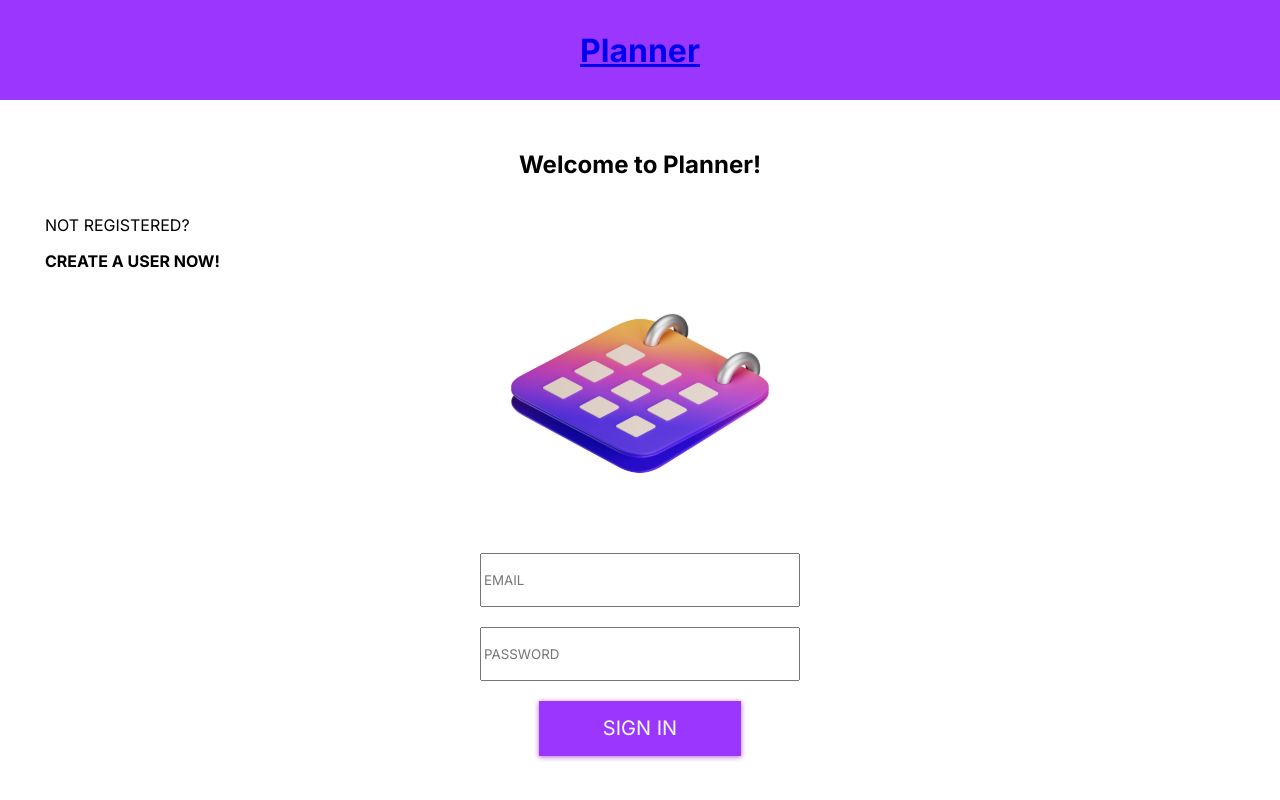
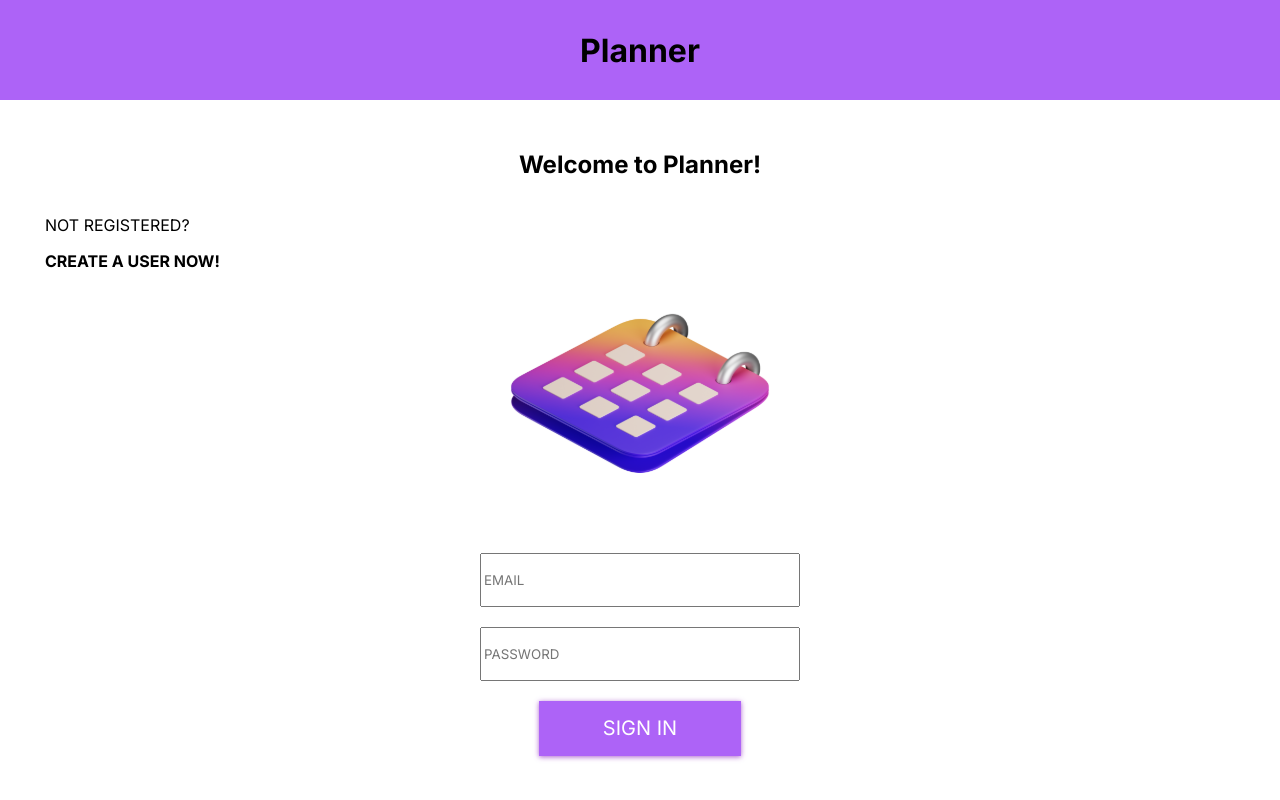
Before and after one commit to amavu/planner, a React (Create React App) app: page /#/ in a window 1280 px wide. Built offline with nearby package versions, Linux system fonts and the light colour scheme; no server answers.

Commit message:
styled to do lists view and header

```diff
--- a/src/App.scss
+++ b/src/App.scss
@@ -4,6 +4,7 @@
 @import "add";
 @import "edit_todo";
 @import "todolist";
+@import "todolists";
 
 html {
   display: flex;
@@ -16,11 +17,16 @@ html {
 h1 {
   display: flex;
   flex-direction: column;
-  background-color: rgba(155, 54, 255, 1);
+  background-color: #ad63f7;
   margin: 0 auto;
   height: 100px;
   align-items: center;
   justify-content: center;
+  color: black;
+}
+
+a {
+  text-decoration: none;
 }
 
 .app-container {
--- a/src/_mixins.scss
+++ b/src/_mixins.scss
@@ -1,8 +1,8 @@
 @mixin button-style-purple {
-  background-color: rgba(155, 54, 255, 1);
+  background-color: #ad63f7;
   color: white;
   border-style: none;
-  box-shadow: 0 1px 5px rgba(138, 31, 188, 0.7);
+  box-shadow: 0 1px 5px #8a1fbcb3;
   font-family: "Inter", sans-serif;
 }
 
@@ -15,12 +15,23 @@
 }
 
 @mixin button-style-orange {
-  background-color: rgba(255, 126, 54, 1);
+  background-color: #ff7e36;
   color: black;
   font-weight: bold;
   border-style: none;
-  box-shadow: 0 1px 5px rgba(255, 116, 38, 0.3);
+  box-shadow: 0 1px 5px #ff74264d;
   font-family: "Inter", sans-serif;
   width: 124px;
   height: 41px;
 }
+
+@mixin list-style {
+  background-color: #f70ee3;
+  color: black;
+  font-weight: bold;
+  border-style: none;
+  box-shadow: 0 1px 5px #924173d2;
+  font-family: "Inter", sans-serif;
+  width: 124px;
+  height: 41px;
+}
--- a/src/_todolist.scss
+++ b/src/_todolist.scss
@@ -5,7 +5,7 @@
   flex-direction: column;
   align-items: center;
   height: calc(100vh - 100px);
-  background-color: rgba(155, 54, 255, 1);
+  background-color: #ad63f7;
 
   .add-to-do-button {
     @include button-style-orange;
--- /dev/null
+++ b/src/_todolists.scss
@@ -0,0 +1,27 @@
+@import "mixins";
+
+.to-do-lists-container {
+  display: flex;
+  flex-direction: column;
+  align-items: center;
+  height: calc(100vh - 100px);
+  background-color: #ad63f7;
+
+  .to-do-lists-item {
+    margin: 20px;
+  }
+
+  .react-datepicker__input-container {
+    display: flex;
+    justify-content: center;
+  }
+
+  .add-new-list-button {
+    @include button-style-orange;
+    margin: 30px 0;
+  }
+
+  .list-button {
+    @include list-style;
+  }
+}
--- a/src/components/ToDoLists.js
+++ b/src/components/ToDoLists.js
@@ -66,9 +66,9 @@ export const ToDoLists = ({ loggedInUserInfo, checkLoginStatus }) => {
         {toDoLists &&
           toDoLists.map((todolist, index) => {
             return (
-              <div className="to-do-list" key={index}>
+              <div className="to-do-lists-item" key={index}>
                 <Link to={`/todolist/${todolist.id}`}>
-                  <button>{todolist.name}</button>
+                  <button className="list-button">{todolist.name}</button>
                 </Link>
               </div>
             );
--- a/src/services/services.js
+++ b/src/services/services.js
@@ -1,6 +1,6 @@
 // Session
-const API_URL = process.env.REACT_APP_API_URL;
-//const API_URL = "http://localhost:8080"; // remember to change to heroku page!
+//const API_URL = process.env.REACT_APP_API_URL;
+const API_URL = "http://localhost:8080"; // remember to change to heroku page!
 
 export function getLoginToken({ email, password }) {
   return fetch(`${API_URL}/login`, {
```
